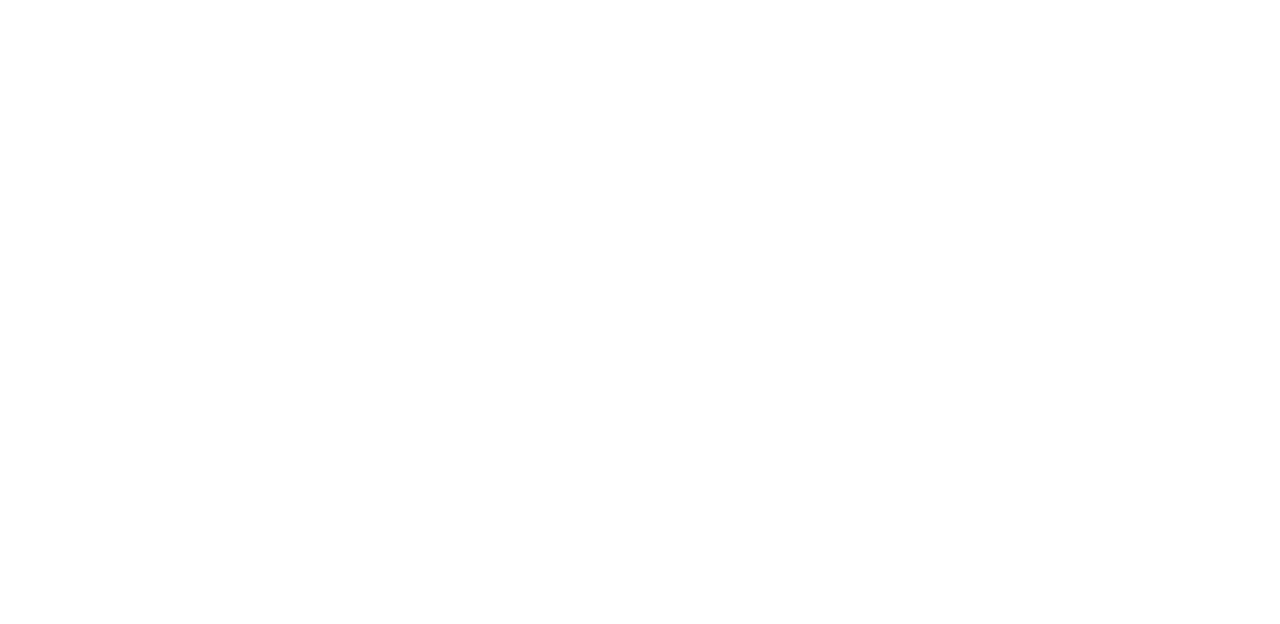
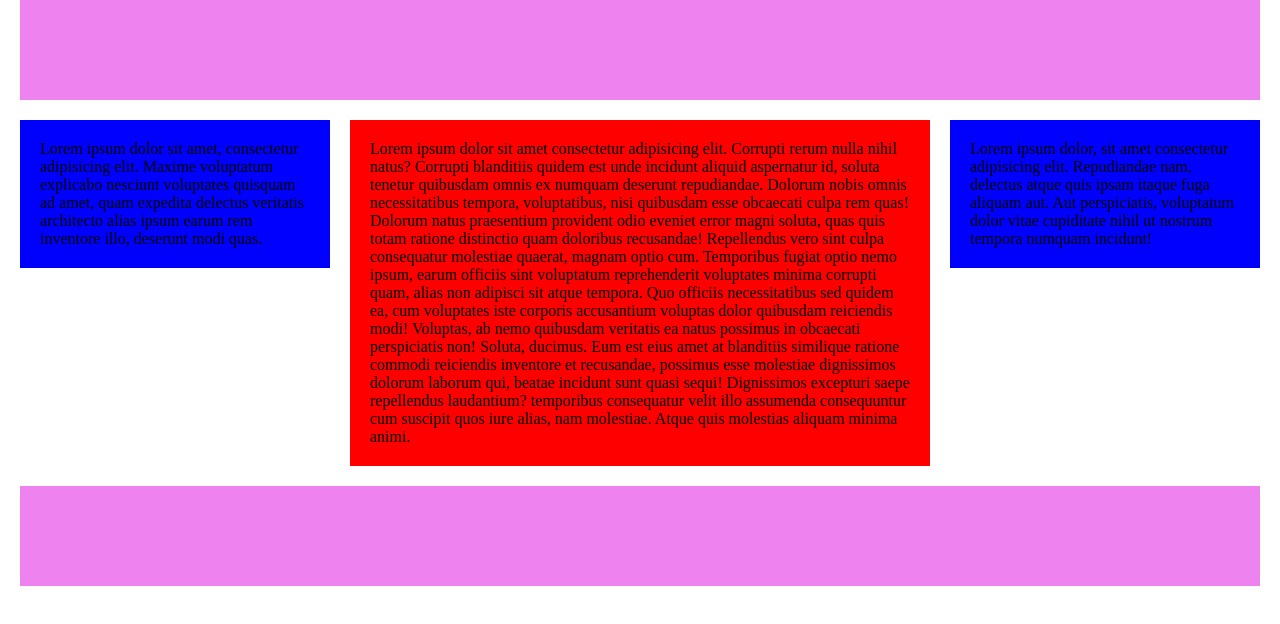
Before and after one commit to filippo1996/esempio-float, a plain HTML site: page index.html in a window 1280 px wide. Drawn offline with Linux system fonts and the light colour scheme.

Commit message:
fine progetto

```diff
--- a/css/style.css
+++ b/css/style.css
@@ -0,0 +1,46 @@
+*{
+    margin: 0;
+    padding: 0;
+    box-sizing: border-box;
+}
+
+body{
+    padding: 0 20px;
+}
+
+header, footer{
+    height: 100px;
+    background-color: violet;
+}
+
+main{
+    margin: 20px 0;
+}
+
+/* colonna di sinistra */
+.float-left{
+    float: left;
+}
+
+aside{
+    height: 100%;
+    width: 25%;
+    background-color: blue;
+}
+
+section{
+    margin: 0 20px;
+    height: 100%;
+    width: calc(50% - 40px);
+    background-color: red;
+}
+
+.clearfix::after{
+    content: '';
+    display: table;
+    clear: both;
+}
+
+.padding-20{
+    padding: 20px;
+}
--- a/index.html
+++ b/index.html
@@ -13,18 +13,25 @@
     <!-- fine intestazione -->
 
     <!-- corpo centrale -->
-    <main>
+    <main class="clearfix">
+
         <!-- inizio colonna di sinistra-->
-        <aside></aside>
+        <aside class="float-left padding-20">Lorem ipsum dolor sit amet, consectetur adipisicing elit. Maxime voluptatum explicabo nesciunt voluptates quisquam ad amet, quam expedita delectus veritatis architecto alias ipsum earum rem inventore illo, deserunt modi quas.</aside>
         <!-- fine colonna di sinistra -->
 
         <!-- corpo della pagina -->
-        <section></section>
+        <section class="float-left padding-20">Lorem ipsum dolor sit amet consectetur adipisicing elit. Corrupti rerum nulla nihil natus? Corrupti blanditiis quidem est unde incidunt aliquid aspernatur id, soluta tenetur quibusdam omnis ex numquam deserunt repudiandae.
+        Dolorum nobis omnis necessitatibus tempora, voluptatibus, nisi quibusdam esse obcaecati culpa rem quas! Dolorum natus praesentium provident odio eveniet error magni soluta, quas quis totam ratione distinctio quam doloribus recusandae!
+        Repellendus vero sint culpa consequatur molestiae quaerat, magnam optio cum. Temporibus fugiat optio nemo ipsum, earum officiis sint voluptatum reprehenderit voluptates minima corrupti quam, alias non adipisci sit atque tempora.
+        Quo officiis necessitatibus sed quidem ea, cum voluptates iste corporis accusantium voluptas dolor quibusdam reiciendis modi! Voluptas, ab nemo quibusdam veritatis ea natus possimus in obcaecati perspiciatis non! Soluta, ducimus.
+        Eum est eius amet at blanditiis similique ratione commodi reiciendis inventore et recusandae, possimus esse molestiae dignissimos dolorum laborum qui, beatae incidunt sunt quasi sequi! Dignissimos excepturi saepe repellendus laudantium?
+        temporibus consequatur velit illo assumenda consequuntur cum suscipit quos iure alias, nam molestiae. Atque quis molestias aliquam minima animi.</section>
         <!-- fine corpo della pagina -->
 
         <!-- inizio colonna di destra-->
-        <aside></aside>
+        <aside class="float-left padding-20">Lorem ipsum dolor, sit amet consectetur adipisicing elit. Repudiandae nam, delectus atque quis ipsam itaque fuga aliquam aut. Aut perspiciatis, voluptatum dolor vitae cupiditate nihil ut nostrum tempora numquam incidunt!</aside>
         <!-- fine colonna di destra-->
+
     </main>
     <!-- fine corpo centrale -->
 
```
